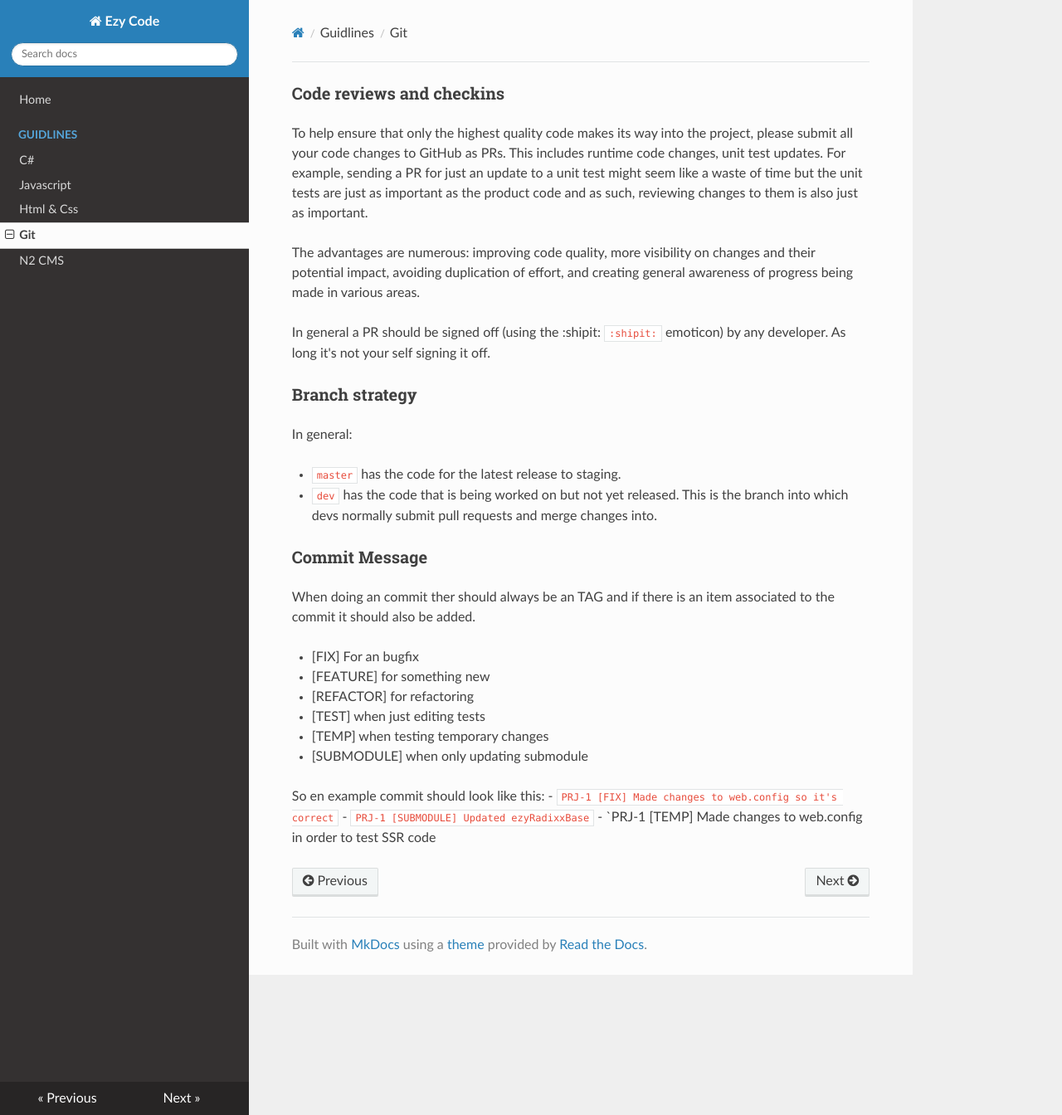
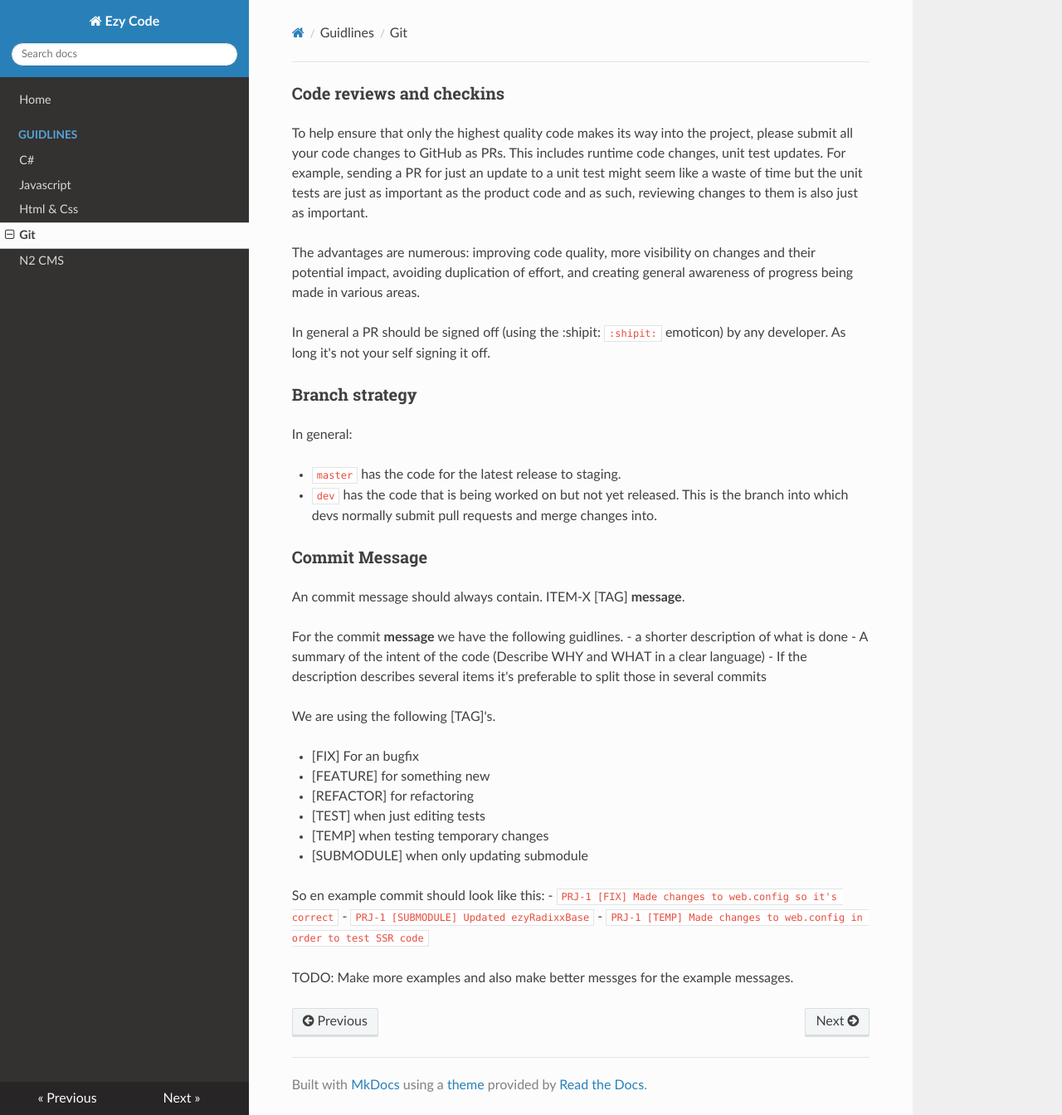
Before and after one commit to EzyWebwerkstaden/Docs, an MkDocs documentation site: the page built from docs/guidlines/git.md, in a window 1280 px wide and 1344 px high. Shown: the whole window at 83% size. Built offline with MkDocs 1.6.1, drawn with Linux system fonts in a browser that asks for light colours; nearby versions of some CDN libraries; old or Windows-style settings are respelled for this version of MkDocs.

Commit message:
#3 Updated git guidlines , started on guidlines for the message it self.

```diff
--- a/docs/guidlines/git.md
+++ b/docs/guidlines/git.md
@@ -15,7 +15,15 @@ In general:
 
 ### Commit Message
 
-When doing an commit ther should always be an TAG and if there is an item associated to the commit it should also be added.
+An commit message should always contain. ITEM-X [TAG] **message**.
+
+For the commit **message** we have the following guidlines.
+- a shorter description of what is done
+- A summary of the intent of the code (Describe WHY and WHAT in a clear language)
+- If the description describes several items it's preferable to split those in several commits
+
+
+We are using the following [TAG]'s.
 
 - [FIX] For an bugfix
 - [FEATURE] for something new
@@ -27,4 +35,6 @@ When doing an commit ther should always be an TAG and if there is an item associ
 So en example commit should look like this:
 - `PRJ-1 [FIX] Made changes to web.config so it's correct`
 - `PRJ-1 [SUBMODULE] Updated ezyRadixxBase`
-- `PRJ-1 [TEMP] Made changes to web.config in order to test SSR code
+- `PRJ-1 [TEMP] Made changes to web.config in order to test SSR code`
+
+TODO: Make more examples and also make better messges for the example messages.
```
